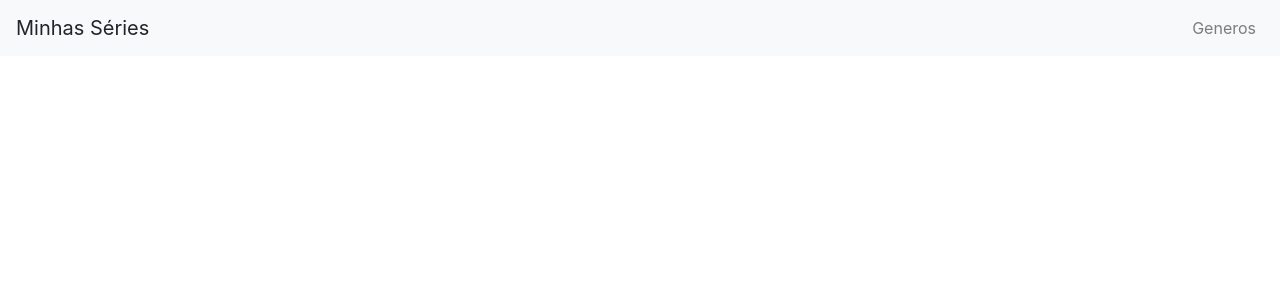
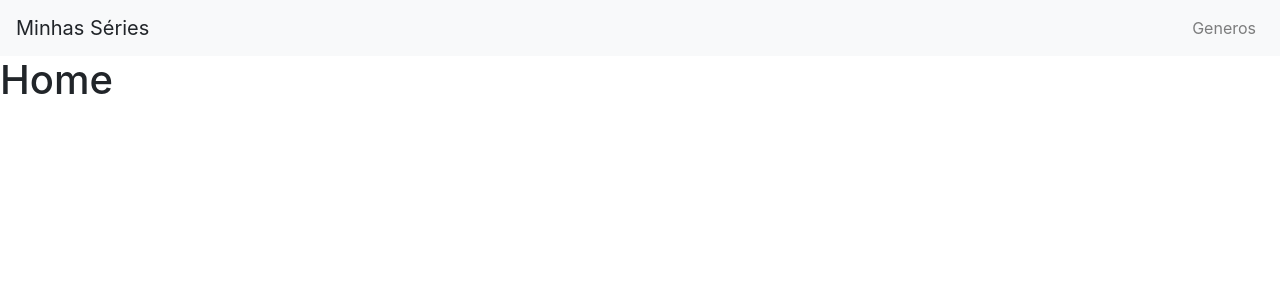
Before and after one commit to LeonardoCesca/react-studies, a React (Create React App) app in the folder minhas-series/: page / in a window 1280 px wide. Shown: the top 300 px of the page. Built offline with nearby package versions, Linux system fonts and the light colour scheme.

Commit message:
ADD simple form of component (only test)

```diff
--- a/minhas-series/src/App.js
+++ b/minhas-series/src/App.js
@@ -5,11 +5,21 @@ import {
   Route
 } from 'react-router-dom';
 
+const Home = () => {
+  return <h1>Home</h1>
+}
+
+const Generos = () => {
+  return <h1>Generos</h1>
+}
+
 function App() {
   return (
     <Router>
       <div>
         <Header />
+        <Route path='/' component={Home} />
+        <Route path='/generos' component={Generos} />
       </div>
     </Router>
   )
```
